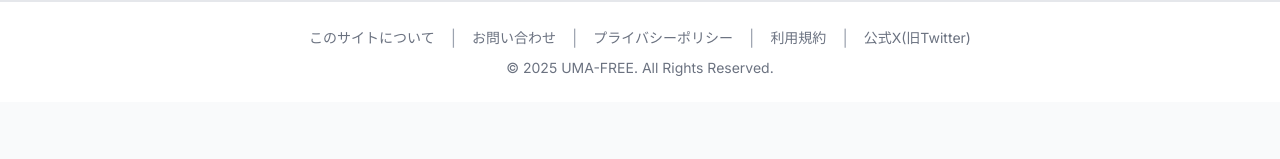
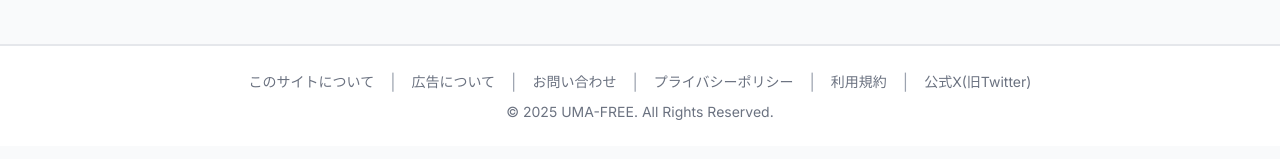
Before and after one commit to umazkym/keiba_site_v1, a Next.js app in the folder frontend/: page /privacy in a window 1280 px wide. Shown: the part 3485-3644 px from the top of the page. Built offline with nearby package versions, Linux system fonts and the light colour scheme; no server answers.

Commit message:
no message

```diff
--- a/frontend/app/privacy/page.tsx
+++ b/frontend/app/privacy/page.tsx
@@ -106,6 +106,7 @@ const privacyPolicyContent: PrivacyPolicyContent = {
                     content: [
                         '当サイトは、第三者配信の広告サービス「Google AdSense」を利用しています。このような広告配信事業者は、ユーザーの興味に応じた商品やサービスの広告を表示するため、Cookieを使用して当サイトや他サイトへのアクセスに関する情報（氏名、住所、メールアドレス、電話番号は含まれません）を使用することがあります。',
                         'このプロセスの詳細やこのような情報が広告配信事業者に使用されないようにする方法については、<a href="https://policies.google.com/technologies/ads" target="_blank" rel="noopener noreferrer" class="text-blue-600 hover:underline">Googleの広告ポリシー</a>をご覧ください。',
+                        '当サイトの広告配信に関する詳細情報は、<a href="/advertising" class="text-blue-600 hover:underline">広告について</a>をご覧ください。',
                     ],
                 },
             ],
--- a/frontend/app/sitemap.ts
+++ b/frontend/app/sitemap.ts
@@ -6,6 +6,7 @@ export default async function sitemap(): Promise<MetadataRoute.Sitemap> {
     const staticRoutes = [
         '',
         '/about',
+        '/advertising',
         '/contact',
         '/privacy',
         '/articles',
--- a/frontend/components/Footer.tsx
+++ b/frontend/components/Footer.tsx
@@ -9,6 +9,10 @@ export const Footer = () => {
                 <div className="flex flex-col sm:flex-row justify-center items-center gap-2 sm:gap-x-4 mb-2 flex-wrap">
                     <Link href="/about" className="text-sm text-muted hover:text-primary hover:underline">
                         このサイトについて
+                    </Link>
+                    <span className="hidden sm:block text-gray-400">|</span>
+                    <Link href="/advertising" className="text-sm text-muted hover:text-primary hover:underline">
+                        広告について
                     </Link>
                     <span className="hidden sm:block text-gray-400">|</span>
                     <Link href="/contact" className="text-sm text-muted hover:text-primary hover:underline">
--- a/frontend/components/Header.tsx
+++ b/frontend/components/Header.tsx
@@ -135,6 +135,13 @@ export const Header = () => {
                                 このサイトについて
                             </Link>
                             <Link
+                                href="/advertising"
+                                className="block py-2 text-sm text-gray-600 hover:text-primary transition-colors duration-200"
+                                onClick={closeMenu}
+                            >
+                                広告について
+                            </Link>
+                            <Link
                                 href="/contact"
                                 className="block py-2 text-sm text-gray-600 hover:text-primary transition-colors duration-200"
                                 onClick={closeMenu}
```
